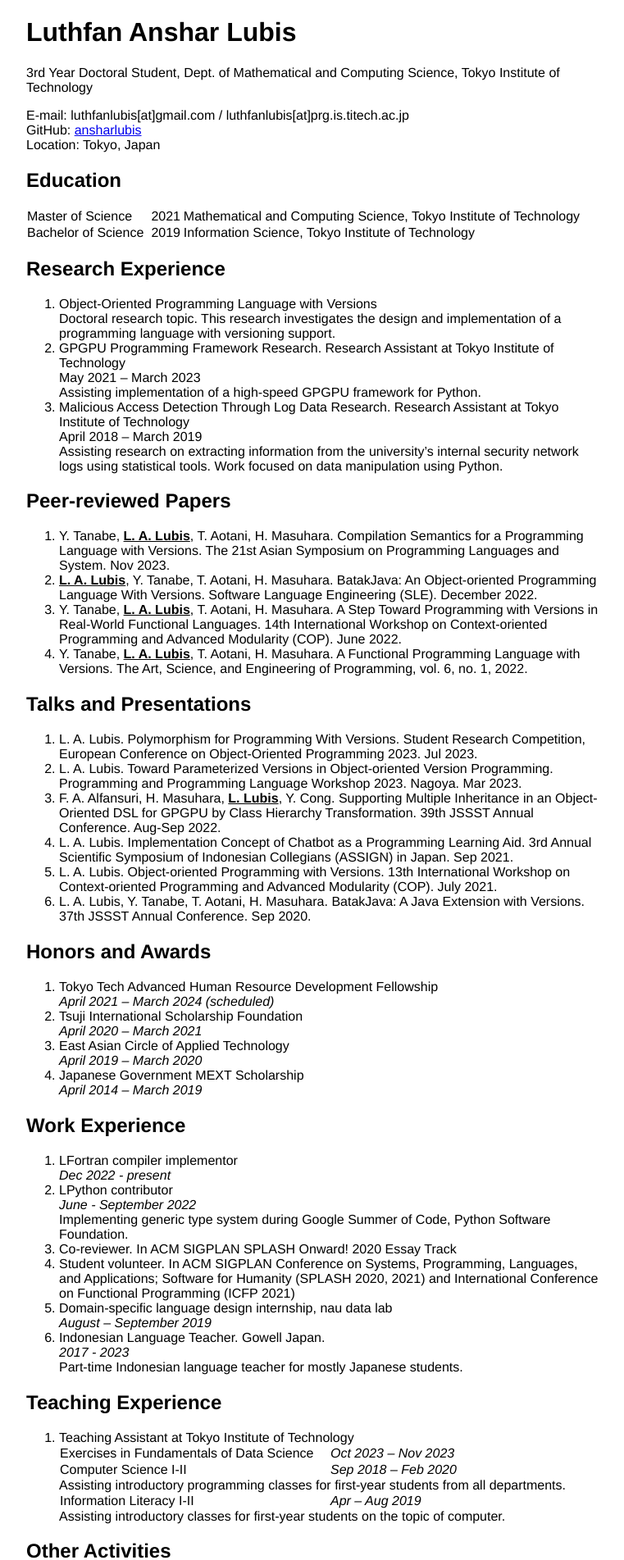
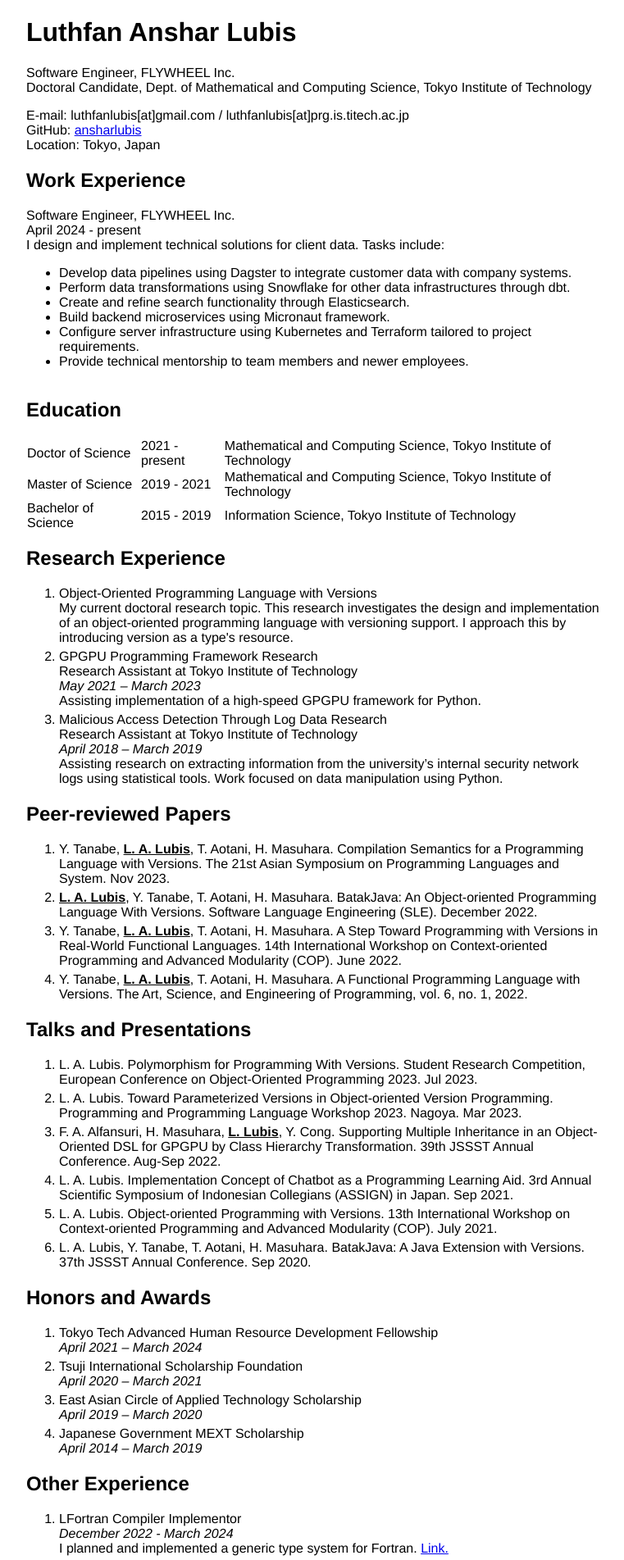
Before and after one commit to ansharlubis/ansharlubis.github.io, a Jekyll site: the page resume/index.html, which Jekyll copies as it is, in a window 1280 px wide. Shown: the top 1903 px of the page at 82% size, without its empty margins (258-1019 px from the left). Built offline with Jekyll 4.4.1, drawn with Linux system fonts in a browser that asks for light colours; nearby versions of some CDN libraries; some of the changed text lies outside the part shown.

Commit message:
Update resume

```diff
--- a/resume/index.html
+++ b/resume/index.html
@@ -10,47 +10,80 @@
 
   <body class="wrapper">
     <h1>Luthfan Anshar Lubis</h1>
-    <p>3rd Year Doctoral Student, Dept. of Mathematical and Computing Science, Tokyo Institute of Technology</p>
+    <p>
+        Software Engineer, FLYWHEEL Inc.<br>
+        Doctoral Candidate, Dept. of Mathematical and Computing Science, Tokyo Institute of Technology
+    </p>
     <ul class="list">
         <li>E-mail: luthfanlubis[at]gmail.com / luthfanlubis[at]prg.is.titech.ac.jp</li>
         <li>GitHub: <a href="https://www.github.com/ansharlubis">ansharlubis</a></li>
         <li>Location: Tokyo, Japan</li>
     </ul>
 
+    <h2>Work Experience</h2>
+    <table>
+        Software Engineer, FLYWHEEL Inc.
+        <br>
+        April 2024 - present
+        <br style="margin-bottom: 5px;">
+        I design and implement technical solutions for client data. Tasks include:
+        <ul>
+            <li>Develop data pipelines using Dagster to integrate customer data with company systems.</li>
+            <li>Perform data transformations using Snowflake for other data infrastructures through dbt.</li>
+            <li>Create and refine search functionality through Elasticsearch.</li>
+            <li>Build backend microservices using Micronaut framework.</li>
+            <li>Configure server infrastructure using Kubernetes and Terraform tailored to project requirements.</li>
+            <li>Provide technical mentorship to team members and newer employees.</li>
+        </ul>
+
+    </table>
+
     <h2>Education</h2>
+
 	<table>
+        <tr>
+            <td>Doctor of Science</td>
+            <td>2021 - present</td>
+            <td>Mathematical and Computing Science, Tokyo Institute of Technology</td>
+        </tr>
 	    <tr>
 	        <td>Master of Science</td>
-	        <td>2021</td>
+	        <td>2019 - 2021</td>
 	        <td>Mathematical and Computing Science, Tokyo Institute of Technology</td>
 	    </tr>
 	    <tr>
 	        <td>Bachelor of Science</td>
-	        <td>2019</td>
+	        <td>2015 - 2019</td>
 	        <td>Information Science, Tokyo Institute of Technology</td>
 	    </tr>
 	</table>
 
     <h2>Research Experience</h2>
-    <ol>
+    <ol class="spaced-list">
         <li>Object-Oriented Programming Language with Versions
+            <br>My current doctoral research topic.
+            This research investigates the design and implementation of an object-oriented
+            programming language with versioning support.
+            I approach this by introducing version as a type's resource.
+        </li>
+        <li>GPGPU Programming Framework Research
+            <br>Research Assistant at Tokyo Institute of Technology
             <br>
-            Doctoral research topic. This research investigates the design and implementation of a programming language with versioning support.</li>
-        <li>GPGPU Programming Framework Research. Research Assistant at Tokyo Institute of Technology
-            <br>
-            May 2021 – March 2023
+            <i>May 2021 – March 2023</i>
             <br>
             Assisting implementation of a high-speed GPGPU framework for Python.</li>
-        <li>Malicious Access Detection Through Log Data Research. Research Assistant at Tokyo Institute of Technology
+        <li>Malicious Access Detection Through Log Data Research
+            <br>Research Assistant at Tokyo Institute of Technology
             <br>
-            April 2018 – March 2019
+            <i>April 2018 – March 2019</i>
             <br>
-            Assisting research on extracting information from the university’s internal security network logs using statistical tools. Work focused on data manipulation using Python.
+            Assisting research on extracting information from the university’s
+            internal security network logs using statistical tools. Work focused on data manipulation using Python.
         </li>
     </ol>
 
     <h2>Peer-reviewed Papers</h2>
-    <ol>
+    <ol class="spaced-list">
         <li>Y. Tanabe, <u><b>L. A. Lubis</b></u>, T. Aotani, H. Masuhara. Compilation Semantics for a Programming Language with Versions. The 21st Asian Symposium on Programming Languages and System. Nov 2023.</li>
         <li><u><b>L. A. Lubis</b></u>, Y. Tanabe, T. Aotani, H. Masuhara. BatakJava: An Object-oriented Programming Language With Versions. Software Language Engineering (SLE). December 2022.</li>
         <li>Y. Tanabe, <u><b>L. A. Lubis</b></u>, T. Aotani, H. Masuhara. A Step Toward Programming with Versions in Real-World Functional Languages. 14th International Workshop on Context-oriented Programming and Advanced Modularity (COP). June 2022.</li>
@@ -58,7 +91,7 @@
     </ol>
 
     <h2>Talks and Presentations</h2>
-    <ol>
+    <ol class="spaced-list">
         <li>L. A. Lubis. Polymorphism for Programming With Versions. Student Research Competition, European Conference on Object-Oriented Programming 2023. Jul 2023.</li>
         <li>L. A. Lubis. Toward Parameterized Versions in Object-oriented Version Programming. Programming and Programming Language Workshop 2023. Nagoya. Mar 2023.</li>
         <li>F. A. Alfansuri, H. Masuhara, <u><b>L. Lubis</b></u>, Y. Cong. Supporting Multiple Inheritance in an Object-Oriented DSL for GPGPU by Class Hierarchy Transformation. 39th JSSST Annual Conference. Aug-Sep 2022.</li>
@@ -68,14 +101,14 @@
     </ol>
 
     <h2>Honors and Awards</h2>
-    <ol>
+    <ol class="spaced-list">
         <li>Tokyo Tech Advanced Human Resource Development Fellowship
-            <br><i>April 2021 – March 2024 (scheduled)</i>
+            <br><i>April 2021 – March 2024</i>
         </li>
         <li>Tsuji International Scholarship Foundation
             <br><i>April 2020 – March 2021</i>
         </li>
-        <li>East Asian Circle of Applied Technology
+        <li>East Asian Circle of Applied Technology Scholarship
             <br><i>April 2019 – March 2020</i>
         </li>
         <li>Japanese Government MEXT Scholarship
@@ -83,64 +116,85 @@
         </li>
     </ol>
 
-    <h2>Work Experience</h2>
-    <ol>
-        <li>LFortran compiler implementor
-            <br><i>Dec 2022 - present</i>
+    <h2>Other Experience</h2>
+    <ol class="spaced-list">
+        <li>LFortran Compiler Implementor
+            <br><i>December 2022 - March 2024</i>
+            <br>I planned and implemented a generic type system for Fortran.
+            <a href="https://github.com/lfortran/lfortran/pulls?q=is%3Apr+is%3Aclosed+author%3Aansharlubis+">Link.</a>
         </li>
-        <li>LPython contributor
+        <li>LPython Compiler Contributor
             <br><i>June - September 2022</i>
-            <br>Implementing generic type system during Google Summer of Code, Python Software Foundation.
+            <br>I planned and implemented a proof of concept generic type system
+            during Google Summer of Code for Python Software Foundation.
+            <a href="https://github.com/lcompilers/lpython/pulls?q=is%3Apr+is%3Aclosed+author%3Aansharlubis">Link.</a>
         </li>
-        <li>Co-reviewer. In ACM SIGPLAN SPLASH Onward! 2020 Essay Track</li>
-        <li>Student volunteer. In ACM SIGPLAN Conference on Systems, Programming, Languages, and Applications; Software for Humanity (SPLASH 2020, 2021) and International Conference on Functional Programming (ICFP 2021)</li>
-        <li>Domain-specific language design internship, nau data lab
-            <br><i>August – September 2019</i>
-        </li>
-        <li>Indonesian Language Teacher. Gowell Japan.
+        <li>Indonesian language Teacher, Gowell Japan.
             <br><i>2017 - 2023</i>
             <br>Part-time Indonesian language teacher for mostly Japanese students.
         </li>
+        <li>Teaching Assistant, Tokyo Institute of Technology</li>
+        <ul>
+            <li>
+                Exercises in Fundamentals of Data Science
+                <br><i>Oct 2023 – Nov 2023</i>
+            </li>
+            <li>
+                Computer Science I-II
+                <br><i>Sep 2018 – Feb 2020</i>
+                <br>Assisting introductory programming classes for first-year students
+                from all departments.
+            </li>
+            <li>
+                Information Literacy I-II
+                <br><i>Apr – Aug 2019</i>
+                <br>Assisting introductory classes for first-year students on the topic
+                of computer.
+            </li>
+        </ul>
+        <li>Domain-Specific Language Design Internship, nau data lab
+            <br><i>August – September 2019</i>
+            I implemented a domain-specific language (DSL) to describe musical notes
+            and calculate Angklung musical instrument assignments.
+            <a href="https://github.com/ansharlubis/numusic">Link</a>.
+        </li>
     </ol>
 
-    <h2>Teaching Experience</h2>
-    <ol>
-        <li>Teaching Assistant at Tokyo Institute of Technology</li>
-        <table>
-            <tr>
-                <td class="left-col">Exercises in Fundamentals of Data Science</td>
-                <td class="right-col"><i>Oct 2023 – Nov 2023</i></td>
-            </tr>
-        </table>
-        <table>
-            <tr>
-                <td class="left-col">Computer Science I-II</td>
-                <td class="right-col"><i>Sep 2018 – Feb 2020</i></td>
-            </tr>
-        </table>
-        Assisting introductory programming classes for first-year students
-        from all departments.
-        <table>
-            <tr>
-                <td class="left-col" colspan="2">Information Literacy I-II</td>
-                <td class="right-col" colspan="2"><i>Apr – Aug 2019</i></td>
-            </tr>
-        </table>
-        Assisting introductory classes for first-year students on the topic
-        of computer.
-    </ol>
-
-    <h2>Other Activities</h2>
-    <ol>
-        <li>Participant in ASPIRE Forum, Tokyo Institute of Technology, July 2019.
+    <h2>Activities</h2>
+    <ol class="spaced-list">
+        <li>Participant in ASPIRE Forum, Tokyo Institute of Technology
+            <br><i>July 2019</i>
             <br>
             The annual event gathers students from universities making up the ASPIRE (Asia)
             and IDEA (Europe) League to have discussion on the topic of better living.
         </li>
+        <li>
+            Reviewer
+            <ul>
+                <li>
+                    ACM SIGPLAN SPLASH Onward! 2020 Essay Track
+                </li>
+                <li>
+                    The Art, Science, and Engineering of Programming Volume 10 Artifact Evaluation
+                </li>
+            </ul>
+        </li>
+        <li>
+            Student Volunteer
+            <ul>
+                <li>
+                    ACM SIGPLAN Conference on Systems, Programming,
+                    Languages, and Applications; Software for Humanity (SPLASH 2020, 2021)
+                </li>
+                <li>
+                    International Conference on Functional Programming (ICFP 2021)
+                </li>
+            </ul>
+        </li>
     </ol>
 
     <h2>Language Skills</h2>
-    <ol>
+    <ol class="spaced-list">
         <li>TOEIC, 990/990, taken in June 2018</li>
         <li>IELTS, 8.0/9.0, taken in May 2018</li>
         <li>Japanese Language Proficiency Test N1, passed in 2019</li>
--- a/resume/style.css
+++ b/resume/style.css
@@ -27,3 +27,11 @@
 .right-col {
     width: 50%;
 }
+
+.spaced-list li {
+    margin-bottom: 5px;
+}
+
+.spaced-list li:last-child {
+    margin-bottom: 0;
+}
```
